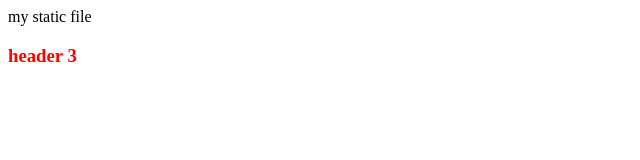
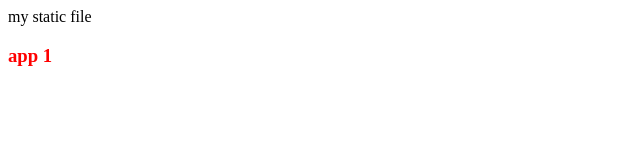
Before and after one commit to subhadipsjsc/docker_nginx_pgadmin, a plain HTML site: page nginx/staticFiles/index.html in a window 1280 px wide. Shown: the full height of the page, 0-640 px from the left. Drawn offline with Linux system fonts and the light colour scheme.

```diff
--- a/nginx/staticFiles/index.html
+++ b/nginx/staticFiles/index.html
@@ -10,7 +10,7 @@
 
 <body>
     my static file
-    <h3>header 3</h3>
+    <h3>app 1</h3>
 </body>
 
 <script src="./js/myScript.js"></script>
```
Also changed, not shown: 3 other files.
